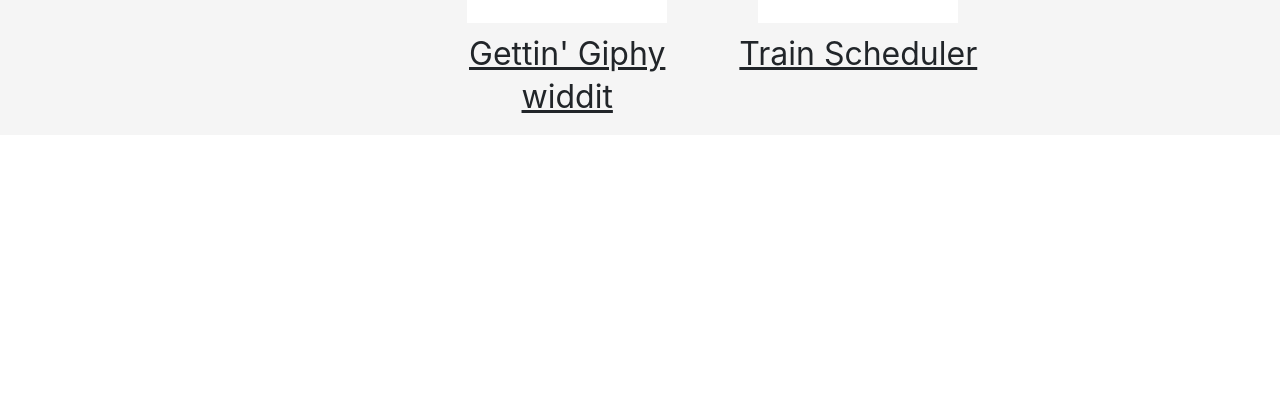
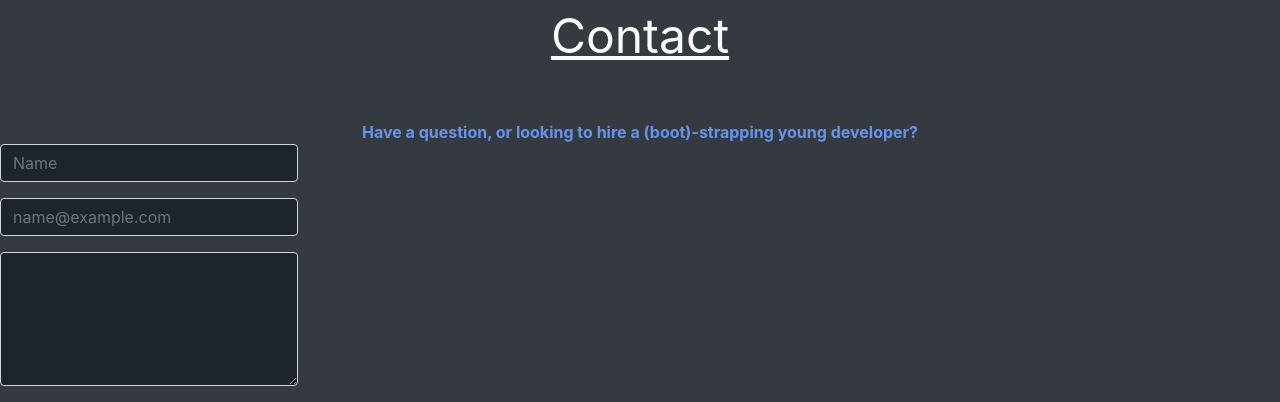
Before and after one commit to KingsOfDeLeon/Updated-Portfolio, a plain HTML site: page index.html in a window 1280 px wide. Shown: the part 2302-2704 px from the top of the page. Before the commit the page ends 2437 px from the top, so only its background shows below. Drawn offline with nearby package versions, Linux system fonts and the light colour scheme.

Commit message:
created Contact portion

```diff
--- a/assets/css/style.css
+++ b/assets/css/style.css
@@ -33,6 +33,13 @@
   text-align: center;
   margin: 0;
 }
+.dark-bkg {
+    width: 100%;
+    height: auto;
+    min-height: 100vh;
+    text-align: center;
+    margin: 0;
+  }
 
 .fill {
   min-height: 100%;
@@ -120,7 +127,7 @@
 
 .sectionHeader {
   margin-top: 2%;
-  height: 25vh;
+  height: 15vh;
   width: 100vw;
   text-align: center;
   vertical-align: middle;
@@ -157,3 +164,8 @@
 .project-Name{
     margin-top: 10px;
 }
+
+.form-color{
+    background-color: #1e242c;
+    color: white;
+}
--- a/index.html
+++ b/index.html
@@ -143,9 +143,10 @@
                 </div>
             </div>
             <!-- Eventually I want to populate both these columns dynamically with "project-objects" stored in an array  -->
+            <!--  As well as display more info when a viewer's mouse hovers over image-->
             <div class="row">
                 <div class="col-sm-4 project-Space">
-                    <div class = "portfolioHeader">
+                    <div class="portfolioHeader">
                         <u>Projects</u>
                     </div>
                     <div class="pb-1 py-3">
@@ -156,7 +157,7 @@
                     </div>
                 </div>
                 <div class="col-sm-8 homework-Space">
-                    <div class = "portfolioHeader">
+                    <div class="portfolioHeader">
                         <u>Homework</u>
                     </div>
                     <div class="row">
@@ -182,7 +183,6 @@
                             </div>
                         </div>
                     </div>
-
                     <div class="row">
                         <div class="col-sm-4">
                             <div class="pb-1 py-3">
@@ -201,9 +201,45 @@
                     </div>
                 </div>
             </div>
+        </div>
+    </section>
 
+    <!-- ====== Contact Section ====== -->
+    <section id="contact" style>
+        <div class="container-fluid removePadding fill dark-bkg bg-dark">
+            <div class="row">
+                <div class="col-sm-12">
+                    <div class="sectionHeader text-light">
+                        <u>Contact</u>
+                    </div>
+                </div>
+            </div>
+            <div class="row">
+                <div class="col-sm-12">
+                    <div class="text-center" style="color: cornflowerblue">
+                        <strong>Have a question, or looking to hire a (boot)-strapping young developer?</strong>
+                    </div>
+                    <div class="row">
+                        <div class="col-sm-3 text-center">
+                            <form style = "justify-content: center">
+                                <div class="form-group">
+                                    <input type="text" class="form-control form-color" id="nameInput"
+                                        placeholder="Name">
+                                </div>
+                                <div class="form-group">
+                                    <input type="email" class="form-control form-color" id="emailInput"
+                                        placeholder="name@example.com">
+                                </div>
+                                <div class="form-group">
+                                    <textarea class="form-control form-color" id="exampleFormControlTextarea1"
+                                        rows="5"></textarea>
+                                </div>
+                            </form>
+                        </div>
+                    </div>
+                </div>
+            </div>
         </div>
-
     </section>
 
 
```
